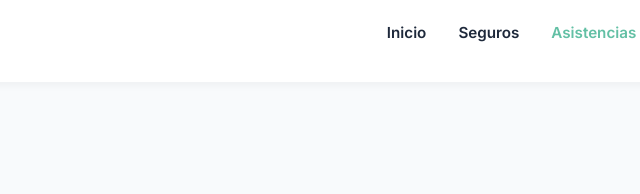
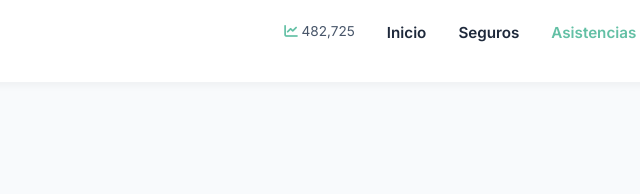
Before and after one commit to ahumadaenrique/aacom-portal, a plain HTML site: page asistencias.html in a window 1280 px wide. Shown: the top 194 px of the page, 236-876 px from the left. Drawn offline with Linux system fonts and the light colour scheme.

Commit message:
feat: Add fake metric in navbar to hide Zona Agentes password

```diff
--- a/asistencias.html
+++ b/asistencias.html
@@ -16,6 +16,7 @@
       <a href="index.html" class="nav-brand"><img src="assets/logo.png" alt="AACOM Seguros"></a>
       <button class="mobile-menu-btn"><i class="fas fa-bars"></i></button>
       <div class="nav-links">
+        <span class="nav-link" style="color: var(--text-muted); font-size: 0.85rem; cursor: default;" title="Métrica de sistema"><i class="fas fa-chart-line" style="color: var(--primary);"></i> 482,725</span>
         <a href="index.html" class="nav-link">Inicio</a>
         <a href="seguros.html" class="nav-link">Seguros</a>
         <a href="asistencias.html" class="nav-link active">Asistencias</a>
```
Also changed, not shown: index.html (+1 -0 lines), seguros.html (+1 -0 lines).
